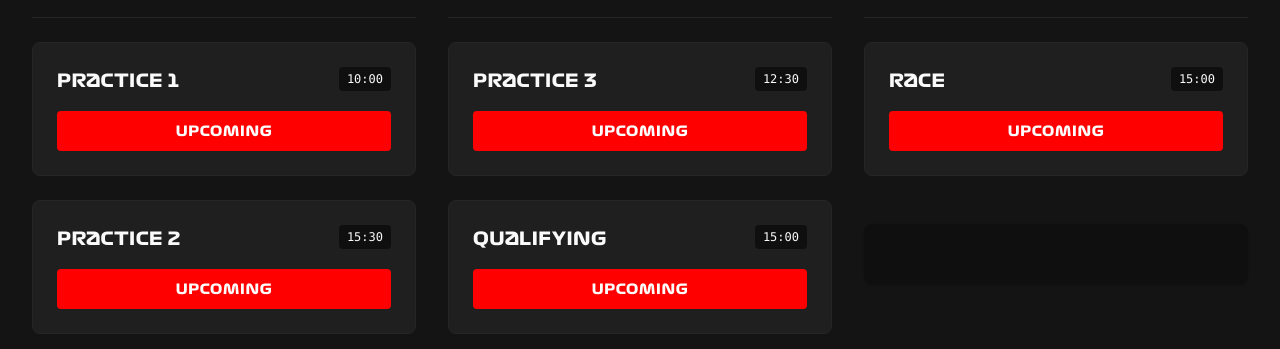
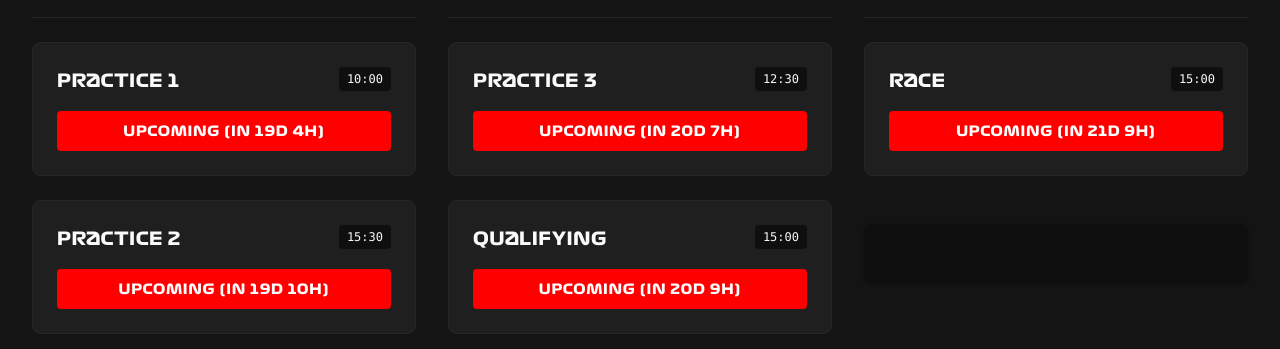
Before and after one commit to justdo-workit/SlipstreamsV2, a Next.js app: page /race/australia in a window 1280 px wide. Shown: the part 1100-1449 px from the top of the page. Built offline with nearby package versions, Linux system fonts and the light colour scheme; no server answers.

Commit message:
add dynamic remaining time to schedule upcoming buttons

```diff
--- a/src/components/racing/RaceSchedule.tsx
+++ b/src/components/racing/RaceSchedule.tsx
@@ -46,6 +46,28 @@ export function RaceSchedule({ race }: RaceScheduleProps) {
         }
     };
 
+    const getRemainingTime = (sessionDate: string, sessionTime: string) => {
+        try {
+            const offsetMatch = race.weekendStart.match(/([+-]\d{2}:\d{2}|Z)$/);
+            const offset = offsetMatch ? offsetMatch[0] : 'Z';
+            const sessionIso = `${sessionDate}T${sessionTime}:00${offset}`;
+            const start = new Date(sessionIso);
+
+            const diffMs = start.getTime() - now.getTime();
+            if (diffMs <= 0) return '';
+
+            const days = Math.floor(diffMs / (1000 * 60 * 60 * 24));
+            const hours = Math.floor((diffMs % (1000 * 60 * 60 * 24)) / (1000 * 60 * 60));
+            const mins = Math.floor((diffMs % (1000 * 60 * 60)) / (1000 * 60));
+
+            if (days > 0) return `IN ${days}D ${hours}H`;
+            if (hours > 0) return `IN ${hours}H ${mins}M`;
+            return `IN ${mins}M`;
+        } catch (e) {
+            return '';
+        }
+    };
+
     const getStatusStyle = (status: SessionStatus) => {
         switch (status) {
             case 'live':
@@ -57,11 +79,13 @@ export function RaceSchedule({ race }: RaceScheduleProps) {
         }
     };
 
-    const getStatusLabel = (status: SessionStatus) => {
+    const getStatusLabel = (status: SessionStatus, sessionDate: string, sessionTime: string) => {
         switch (status) {
             case 'live': return 'WATCH LIVE';
             case 'completed': return 'Completed';
-            default: return 'Upcoming';
+            default:
+                const remaining = getRemainingTime(sessionDate, sessionTime);
+                return remaining ? `UPCOMING (${remaining})` : 'Upcoming';
         }
     };
 
@@ -122,7 +146,7 @@ export function RaceSchedule({ race }: RaceScheduleProps) {
                                                     <span className="relative inline-flex rounded-full h-2 w-2 bg-white"></span>
                                                 </span>
                                             )}
-                                            {getStatusLabel(status)}
+                                            {getStatusLabel(status, session.date, session.time)}
                                         </span>
                                     </div>
                                 );
```
